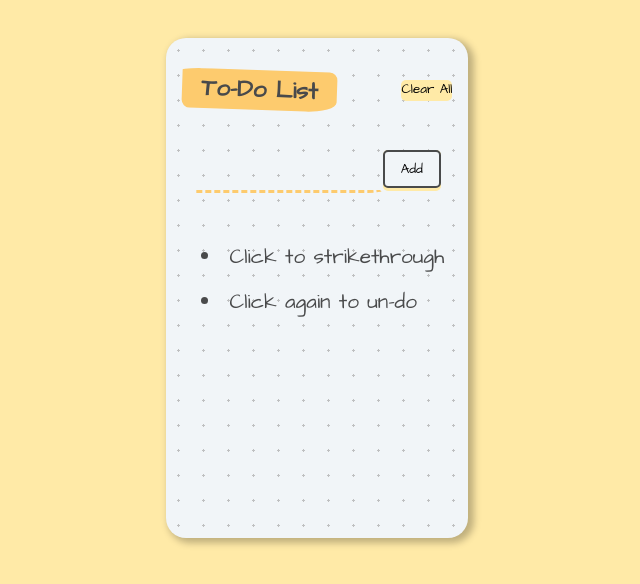
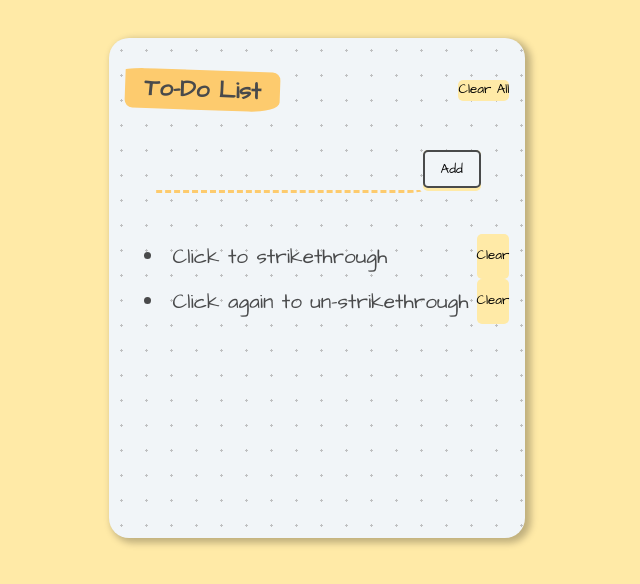
Before and after one commit to Yunyi-Xu/to-do-list, a React (Create React App) app: page / in a window 1280 px wide. Shown: the top 584 px of the page, without its empty margins (323-963 px from the left). Built offline with nearby package versions, Linux system fonts and the light colour scheme.

Commit message:
minor change

```diff
--- a/src/components/App.jsx
+++ b/src/components/App.jsx
@@ -3,7 +3,7 @@ import Item from "./Item";
 
 function App() {
   const [inputText, setInputText] = useState("");
-  const [toDoList, setToDoList] = useState(["Click to strikethrough", "Click again to un-do"]);
+  const [toDoList, setToDoList] = useState(["Click to strikethrough", "Click again to un-strikethrough"]);
   function handleChange(event){
     setInputText(event.target.value);
   }
@@ -14,8 +14,12 @@ function App() {
     setInputText("");
 
   }
-  function handleClear(){
+  function handleClearAll(){
     setToDoList([]);
+  }
+  function handleClear(index){
+    deleteItem(index);
+
   }
   function deleteItem(id) {
     setToDoList(prevItems => {
@@ -29,7 +33,7 @@ function App() {
     <div className="container">
       <div className="heading" style={{ display: "flex" }}>
         <h1>To-Do List</h1>
-        <button onClick={handleClear} style={{marginLeft: 'auto'}}>Clear All</button>
+        <button onClick={handleClearAll} style={{marginLeft: 'auto'}}>Clear All</button>
       </div>
       <div className="form">
         <input type="text" onChange={handleChange} value={inputText}/>
@@ -40,12 +44,18 @@ function App() {
       <div>
         <ul>
           {toDoList.map((toDoItem, index) => (
-            <Item
-              key={index}
-              id={index}
-              value={toDoItem}
-              onChecked={deleteItem}
-            />
+            <div    >
+              <Item
+              key={index} id={index}
+
+                value={toDoItem}
+                onDeleted={deleteItem}
+
+              />
+
+
+            </div>
+
             ))}
         </ul>
       </div>
--- a/src/components/Item.jsx
+++ b/src/components/Item.jsx
@@ -7,13 +7,26 @@ function Item(props){
     /* props.onChecked(props.id); */
 
   }
+  function handleDelete(){
+    props.onDeleted(props.id);
+
+  }
   return (
+    <div style={{ display: "flex" }}>
     <li
       style={{textDecorationLine: isCrossed ? "line-through":"none"}}
       onClick={handleClick}
       >
       {props.value}
     </li>
+    <button
+      onClick={handleDelete}
+      style={{marginLeft: 'auto'}}>
+      Clear
+      </button>
+
+    </div>
+
   );
 
 }
```
